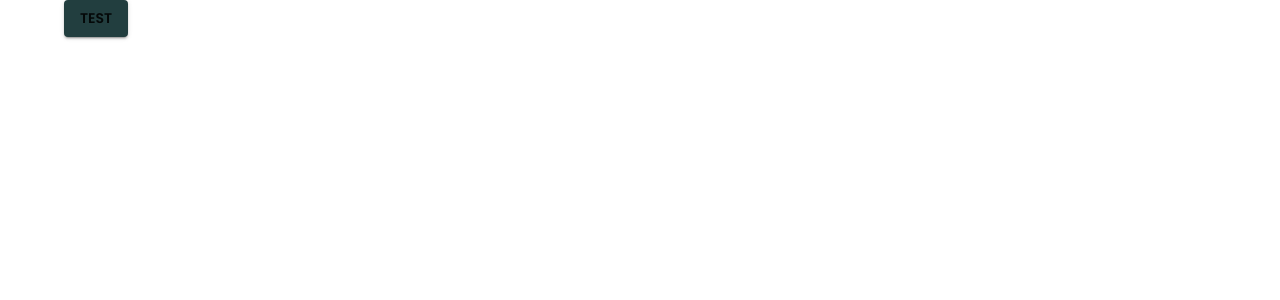
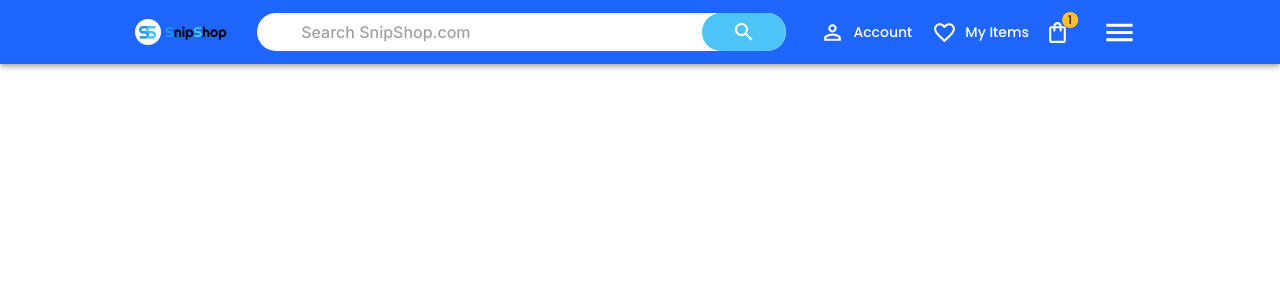
Before and after one commit to siamislam1603/pioneer-ecommerce, a React (Vite) app: page / in a window 1280 px wide. Shown: the top 300 px of the page. Built offline with nearby package versions, Linux system fonts and the light colour scheme.

Commit message:
Header design for larger devices

```diff
--- a/package.json
+++ b/package.json
@@ -12,6 +12,7 @@
   "dependencies": {
     "@emotion/react": "^11.11.1",
     "@emotion/styled": "^11.11.0",
+    "@mui/icons-material": "^5.11.16",
     "@mui/material": "^5.13.5",
     "react": "^18.2.0",
     "react-dom": "^18.2.0",
--- a/src/App.css
+++ b/src/App.css
@@ -1,3 +1,4 @@
 @import url("https://fonts.googleapis.com/css2?family=Spectral:ital,wght@0,400;0,500;0,600;0,700;1,400;1,500;1,600;1,700&display=swap");
 @import url('https://fonts.googleapis.com/css2?family=Lato:ital,wght@0,100;0,300;0,400;0,700;0,900;1,100;1,300;1,400;1,700;1,900&family=Montserrat:wght@100;200;300;400;500;600;700;800;900&family=Poppins:ital,wght@0,100;0,200;0,300;0,400;0,500;0,600;0,700;0,800;0,900;1,100;1,200;1,300;1,400;1,500;1,600;1,700;1,800;1,900&family=Roboto:ital,wght@0,400;0,500;0,700;1,400;1,500;1,700&display=swap');
 @import url('https://fonts.googleapis.com/css2?family=Poppins:ital,wght@0,400;0,500;0,600;0,700;1,400;1,500;1,600;1,700&display=swap');
+@import url('https://fonts.googleapis.com/css2?family=Inter:wght@400;500;600;700&display=swap');
--- /dev/null
+++ b/src/components/Header/Header.jsx
@@ -0,0 +1,61 @@
+import FavoriteBorderOutlinedIcon from '@mui/icons-material/FavoriteBorderOutlined'
+import MenuOutlinedIcon from '@mui/icons-material/MenuOutlined'
+import PermIdentityOutlinedIcon from '@mui/icons-material/PermIdentityOutlined'
+import SearchIcon from '@mui/icons-material/Search'
+import ShoppingBagOutlinedIcon from '@mui/icons-material/ShoppingBagOutlined'
+import {Badge, Button, IconButton, InputBase, Paper, Stack, Toolbar} from '@mui/material'
+import {Logo, NavBar} from './styles'
+
+const menuItems = [
+  {icon: <PermIdentityOutlinedIcon />, title: 'Account'},
+  {icon: <FavoriteBorderOutlinedIcon />, title: 'My Items'},
+  {icon: <ShoppingBagOutlinedIcon />, isBadge: true},
+  {icon: <MenuOutlinedIcon />},
+]
+
+const Header = () => {
+  return (
+    <NavBar>
+      <Toolbar>
+        <Logo src="assets/images/logo.png" alt="" />
+        <Paper
+          component="form"
+          className="search-input-container"
+          sx={{pl: '36px', display: 'flex', alignItems: 'center', width: 529, borderRadius: '30px'}}
+          elevation={0}
+        >
+          <InputBase
+            size="small"
+            sx={{ml: 1, flex: 1}}
+            placeholder="Search SnipShop.com"
+            inputProps={{'aria-label': 'Search SnipShop.com'}}
+          />
+          <IconButton type="button" className="search-button" aria-label="search">
+            <SearchIcon />
+          </IconButton>
+        </Paper>
+        <Stack direction="row" alignItems="center" spacing={1} className="menu-items">
+          {menuItems.map((item, i) => (
+            <Stack key={i} direction="row" alignItems="center" spacing={1}>
+              {item.title ? (
+                <Button className="menu-button" startIcon={<>{item.icon}</>}>
+                  <span className="title">{item.title}</span>
+                </Button>
+              ) : item.isBadge ? (
+                <Badge color="secondary" badgeContent={1} size="small">
+                  {item.icon}
+                </Badge>
+              ) : (
+                <IconButton sx={{color: 'white', pl: 3}} className="hamburger-icon">
+                  {item.icon}
+                </IconButton>
+              )}
+            </Stack>
+          ))}
+        </Stack>
+      </Toolbar>
+    </NavBar>
+  )
+}
+
+export default Header
--- /dev/null
+++ b/src/components/Header/styles.jsx
@@ -0,0 +1,49 @@
+import { AppBar, styled } from "@mui/material"
+
+export const Logo = styled('img')`
+  height: 100%;
+  object-fit: contain;
+  object-position: center;
+`
+export const NavBar = styled(AppBar)(
+  ({theme}) => `
+    background-color:${theme.palette.info.dark};
+    & .MuiToolbar-root{
+        padding-left:135px;
+        padding-right:135px;
+        justify-content:space-between;
+    }
+    & .search-input-container{
+        .MuiInputBase-input{
+            font-family:Inter;
+            padding-bottom:0;
+        }
+        .search-button{
+            background: #4DC3F7;
+            border-radius: 20px;
+            padding: 7px 30px;
+            color: white;
+        }
+    }
+    & .menu-items{
+        svg{
+            font-size:25px;
+        }
+        .hamburger-icon svg{
+            font-size: 35px;
+        }
+        .menu-button{
+            color:white;
+            & .title{
+                font-weight:500;
+                text-transform:initial;
+            }
+        }
+        .MuiBadge-badge{
+            background-color:#FFC221;
+            min-width:16px;
+            height:16px;
+        }
+    }
+`
+)
--- a/src/components/Layout.jsx
+++ b/src/components/Layout.jsx
@@ -1,14 +1,16 @@
-import { Container } from "@mui/material";
-import { Outlet } from "react-router-dom";
+import {Container} from '@mui/material'
+import {Outlet} from 'react-router-dom'
+import Header from './Header/Header'
 
 const Layout = () => {
   return (
     <>
+      <Header />
       <Container>
         <Outlet />
       </Container>
     </>
-  );
-};
+  )
+}
 
-export default Layout;
+export default Layout
--- a/src/main.jsx
+++ b/src/main.jsx
@@ -42,7 +42,7 @@ const theme = createTheme({
     }
   },
   typography: {
-    fontFamily: ['Poppins', 'Spectral', 'Roboto'].join(),
+    fontFamily: ['Poppins', 'Spectral', 'Roboto','Inter'].join(),
     fontWeightLight: 400,
     fontWeightRegular: 500,
     fontWeightMedium: 600,
```
Also changed, not shown: public/assets/images/logo.png (added), 1 other file (tests, documents, lock files or other folders).
